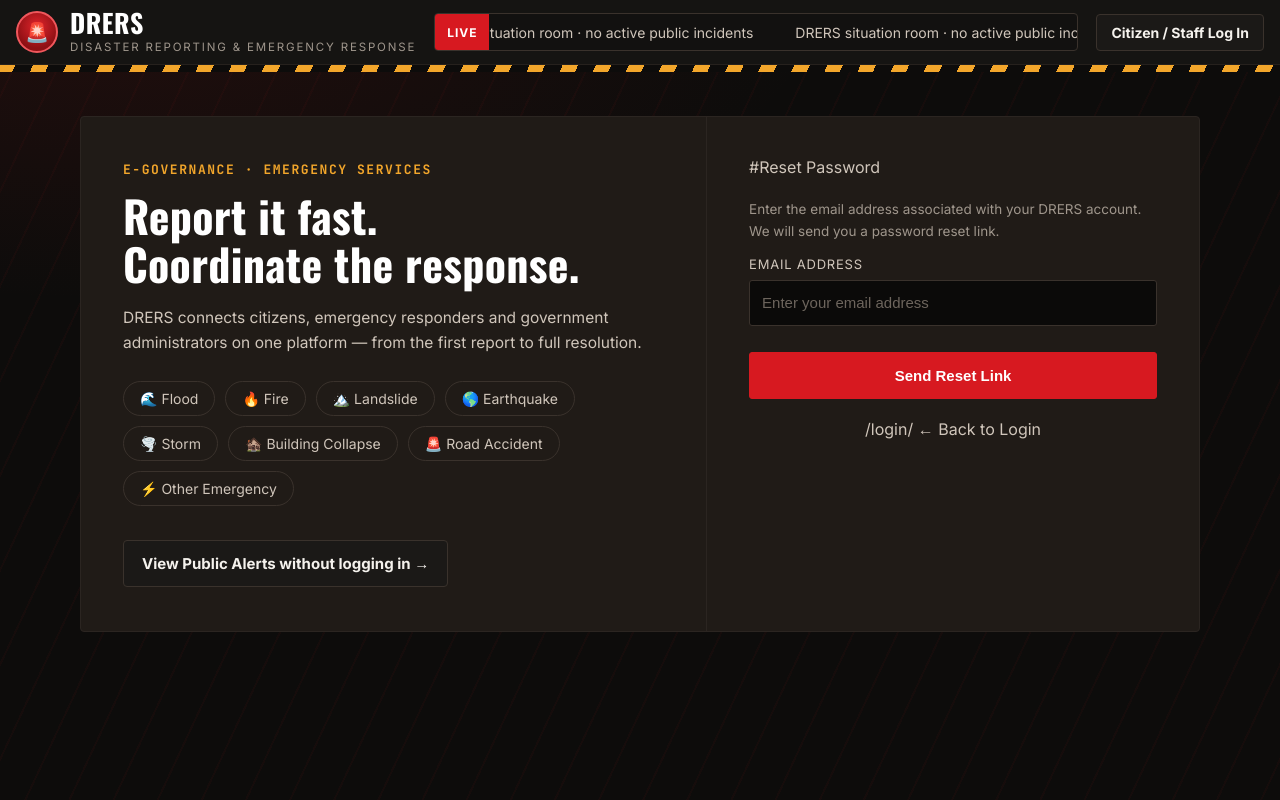
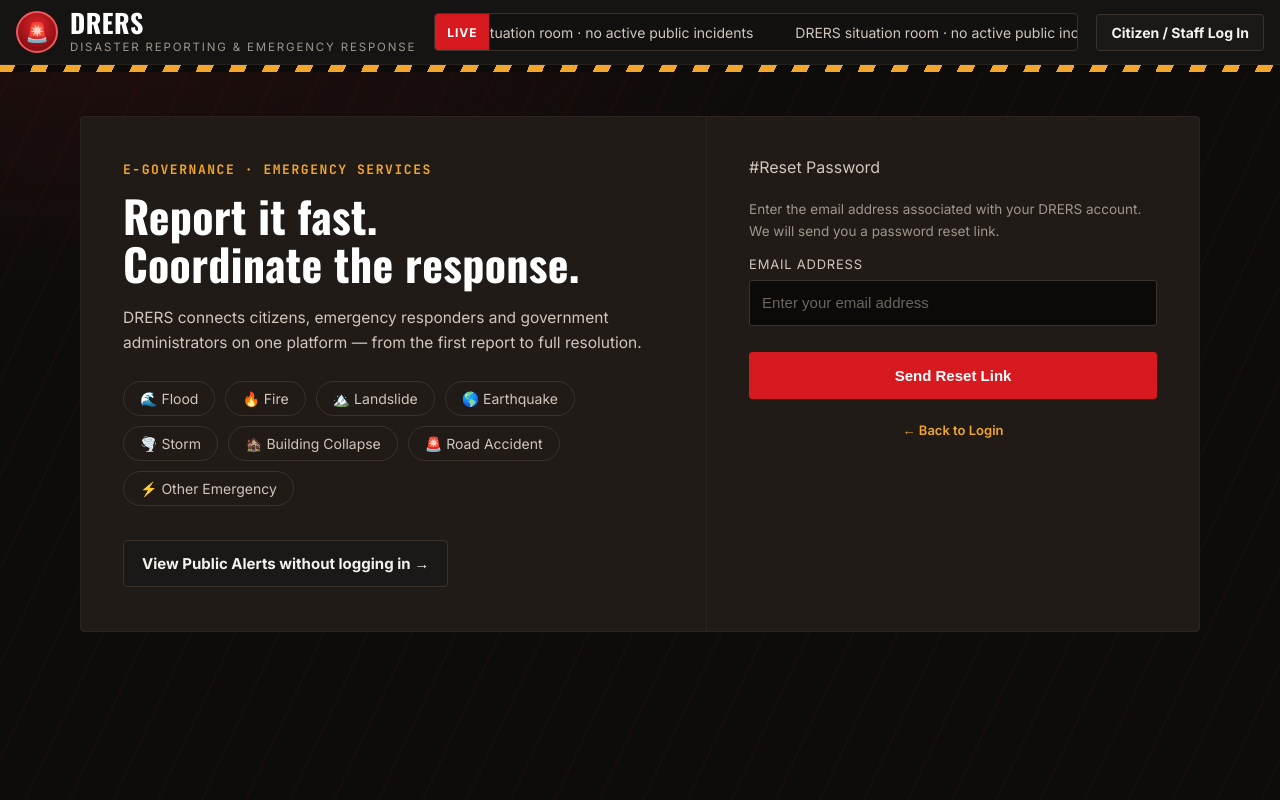
Before and after one commit to thezishanansari/drers, a Django app: page /password-reset/ in a window 1280 px wide. Run offline with Django 5.2, Linux system fonts and the light colour scheme; data that the repository does not hold is empty.

Commit message:
resolve the error at back to login

```diff
--- a/templates/password_reset.html
+++ b/templates/password_reset.html
@@ -35,9 +35,8 @@
           Send Reset Link
         </button>
 
-        <div class="forgot-password"
-             style="text-align:center;margin-top:20px;">
-          {% url 'login' %}
+        <div class="forgot-password" style="text-align:center;margin-top:20px;">
+          <a href="{% url 'login' %}">
             ← Back to Login
           </a>
         </div>
```
